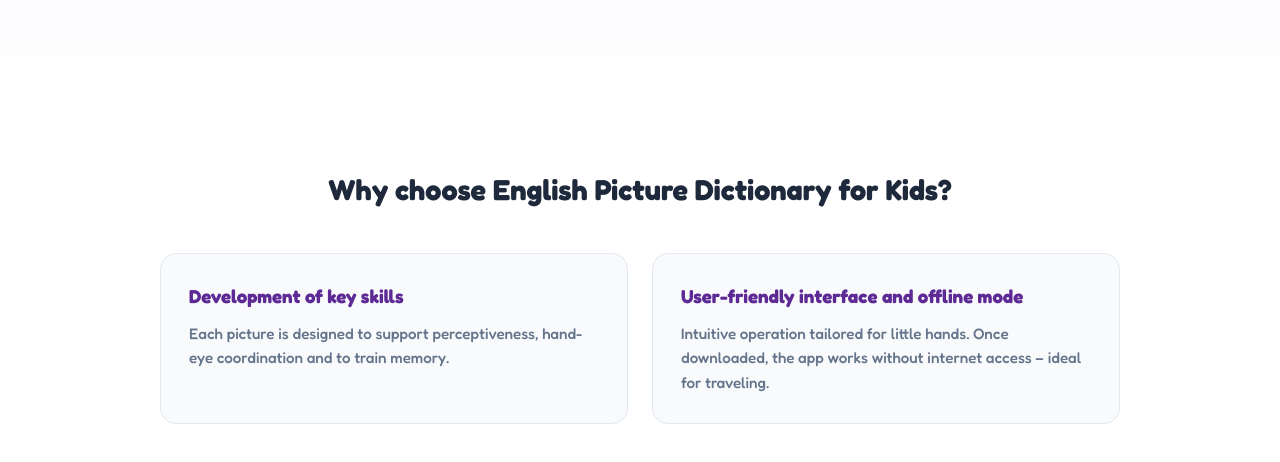
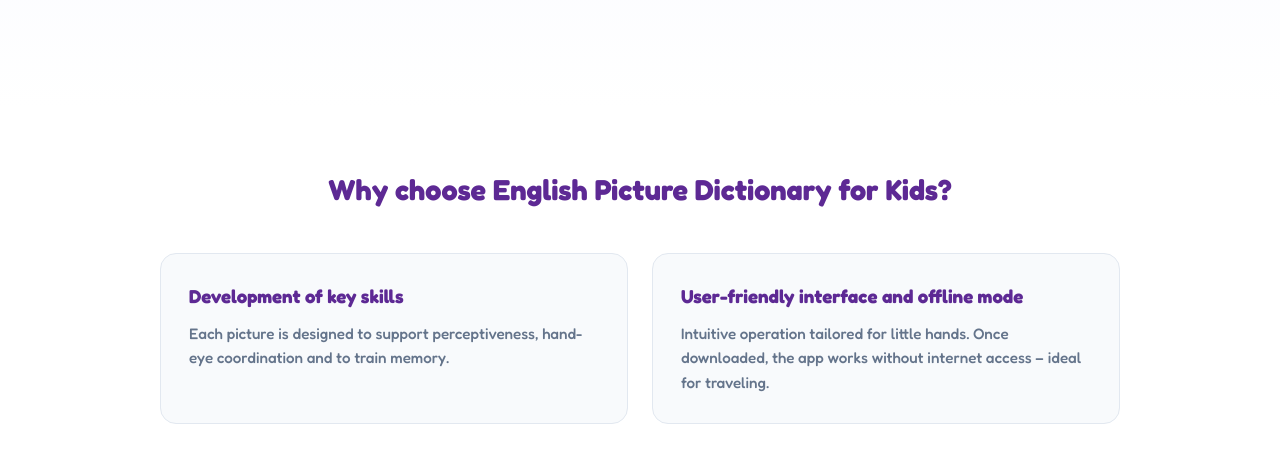
Before and after one commit to PictureDictionary/landing-page, a plain HTML site: page index.html in a window 1280 px wide. Shown: the part 624-1086 px from the top of the page. Drawn offline with Linux system fonts and the light colour scheme.

Commit message:
Change section title color to #5D2994

```diff
--- a/index.html
+++ b/index.html
@@ -137,6 +137,7 @@
             text-align: center;
             font-size: 1.8rem;
             margin-bottom: 40px;
+            color: #5D2994;
         }
         .grid {
             display: grid;
```
